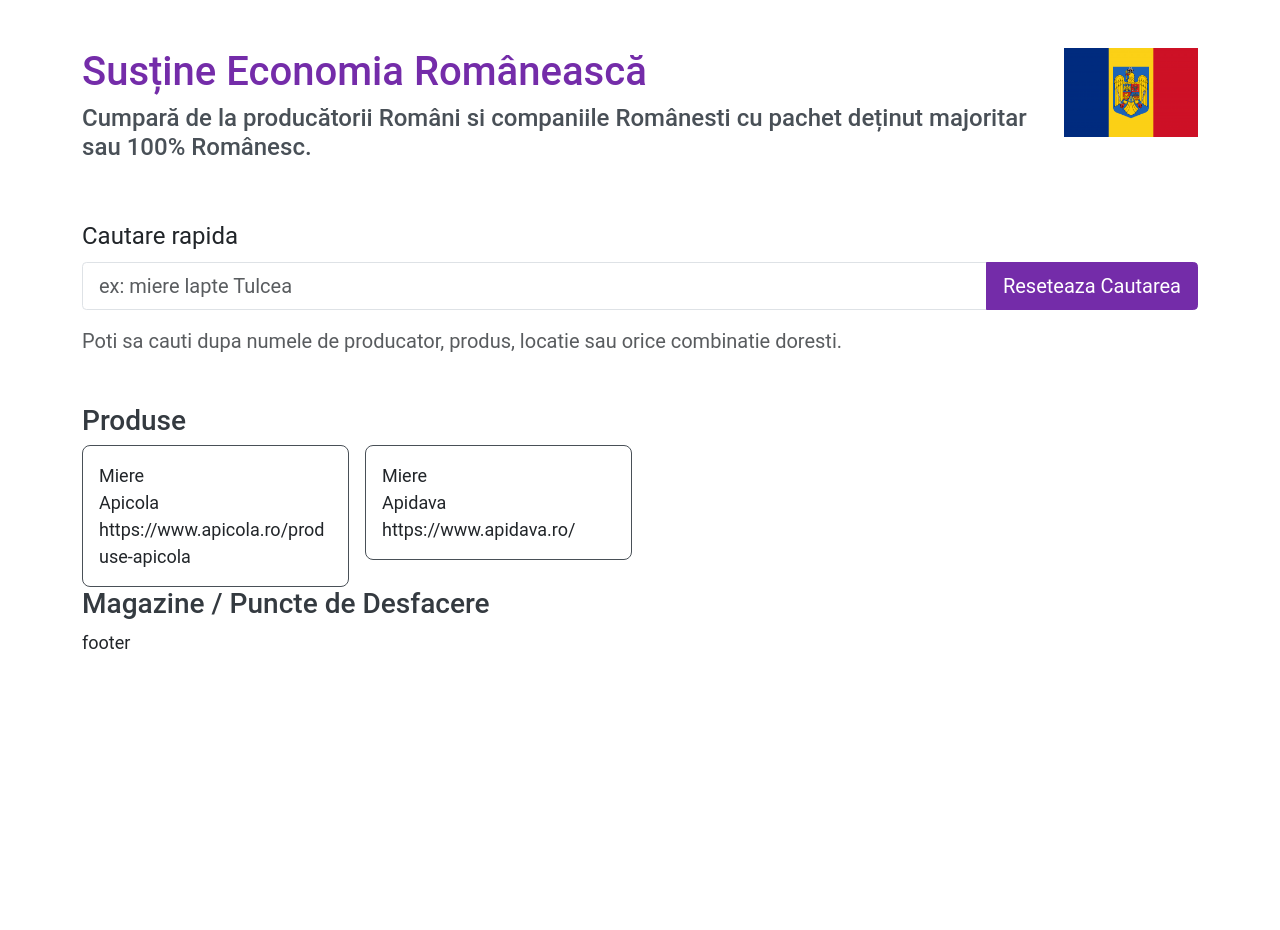
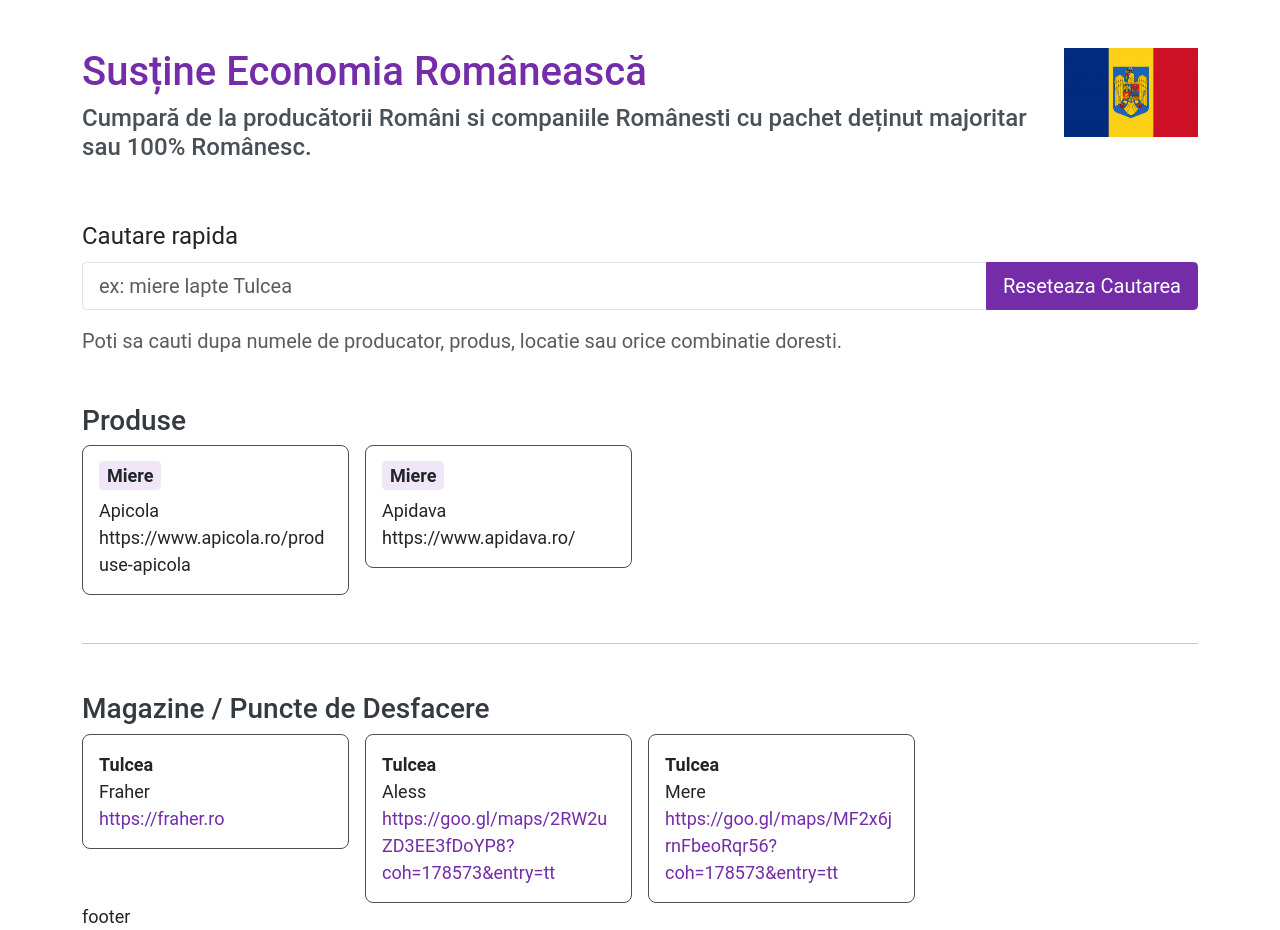
Before and after one commit to sg1asgard/cumpar-romaneste, a Vue app: page / in a window 1280 px wide. Before the commit the page ends 848 px from the top, so only its background shows below. Built offline with nearby package versions, Linux system fonts and the light colour scheme; no server answers.

Commit message:
layout and info

```diff
--- a/src/data/doar-romaneste.js
+++ b/src/data/doar-romaneste.js
@@ -36,6 +36,6 @@
 }
 
 export const getDesfacere = () => {
-  let desfacere = []
-  return desfacere
+  let desfacere = doarRomaneste.desfacere
+  return { desfacere }
 }
--- a/src/views/HomeView.vue
+++ b/src/views/HomeView.vue
@@ -3,20 +3,31 @@
 import { apiCalls } from '@/utilities/apiCalls.js'
 import FooterNav from '@/components/shared/FooterNav.vue'
 import PageHeader from '@/components/shared/PageHeader.vue'
-import { getProduse } from '@/data/doar-romaneste.js'
+import { getProduse, getDesfacere } from '@/data/doar-romaneste.js'
 
 // init const
 const { produse } = getProduse()
-const produseNew = ref(produse)
+const { desfacere } = getDesfacere()
+const doarProduse = ref(produse)
+const doarDesfacere = ref(desfacere)
 
 const searchTerm = ref('')
 
 const filteredEntries = computed(() => {
   let search = searchTerm.value
-  return produseNew.value.filter(
+  return doarProduse.value.filter(
     (produs) =>
       produs.denumire.toLowerCase().includes(search.toLowerCase()) ||
       produs.brand.toLowerCase().includes(search.toLowerCase())
+  )
+})
+
+const filteredEntries2 = computed(() => {
+  let search = searchTerm.value
+  return doarDesfacere.value.filter(
+    (item) =>
+      item.nume.toLowerCase().includes(search.toLowerCase()) ||
+      item.oras.toLowerCase().includes(search.toLowerCase())
   )
 })
 </script>
@@ -77,15 +88,29 @@
           class="col-md-3"
         >
           <div class="p-3 mx-2 search-results__items">
-            <div>{{ produs?.denumire }}</div>
+            <div class="mb-2"><span class="tag tag-produs py-1 px-2 rounded-2">{{ produs?.denumire }}</span></div>
             <div>{{ produs?.brand }}</div>
             <div>{{ produs?.url }}</div>
           </div>
         </div>
       </div>
 
-      <h3>Magazine / Puncte de Desfacere</h3>
-      <div class="search-results d-flex flex-wrap"></div>
+      <hr class="mt-5" />
+
+      <h3 class="mt-5">Magazine / Puncte de Desfacere</h3>
+      <div class="search-results d-flex flex-wrap">
+        <div
+          v-for="(item, index) in filteredEntries2"
+          :key="index"
+          class="col-md-3"
+        >
+          <div class="p-3 mx-2 search-results__items">
+            <div class="fw-bold">{{ item?.oras }}</div>
+            <div>{{ item?.nume }}</div>
+            <div><a href="" target="_blank">{{ item?.url }}</a></div>
+          </div>
+        </div>
+      </div>
     </main>
     <FooterNav />
   </div>
@@ -113,4 +138,10 @@
     border-radius: $res-border-radius-m;
   }
 }
+.tag {
+  &-produs {
+    background-color: lighten($color: $primary, $amount: 52);
+    font-weight: bold;
+  }
+}
 </style>
```
